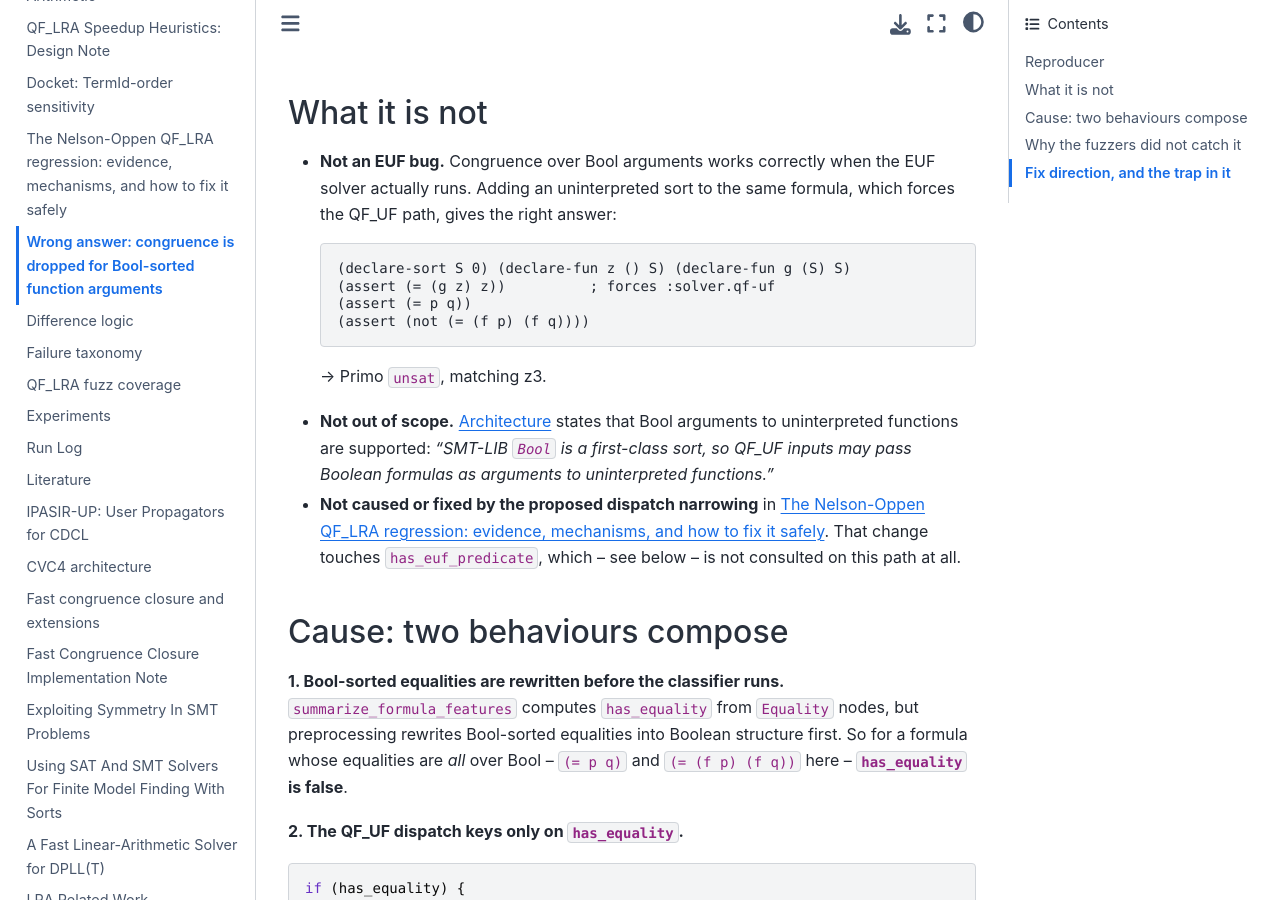
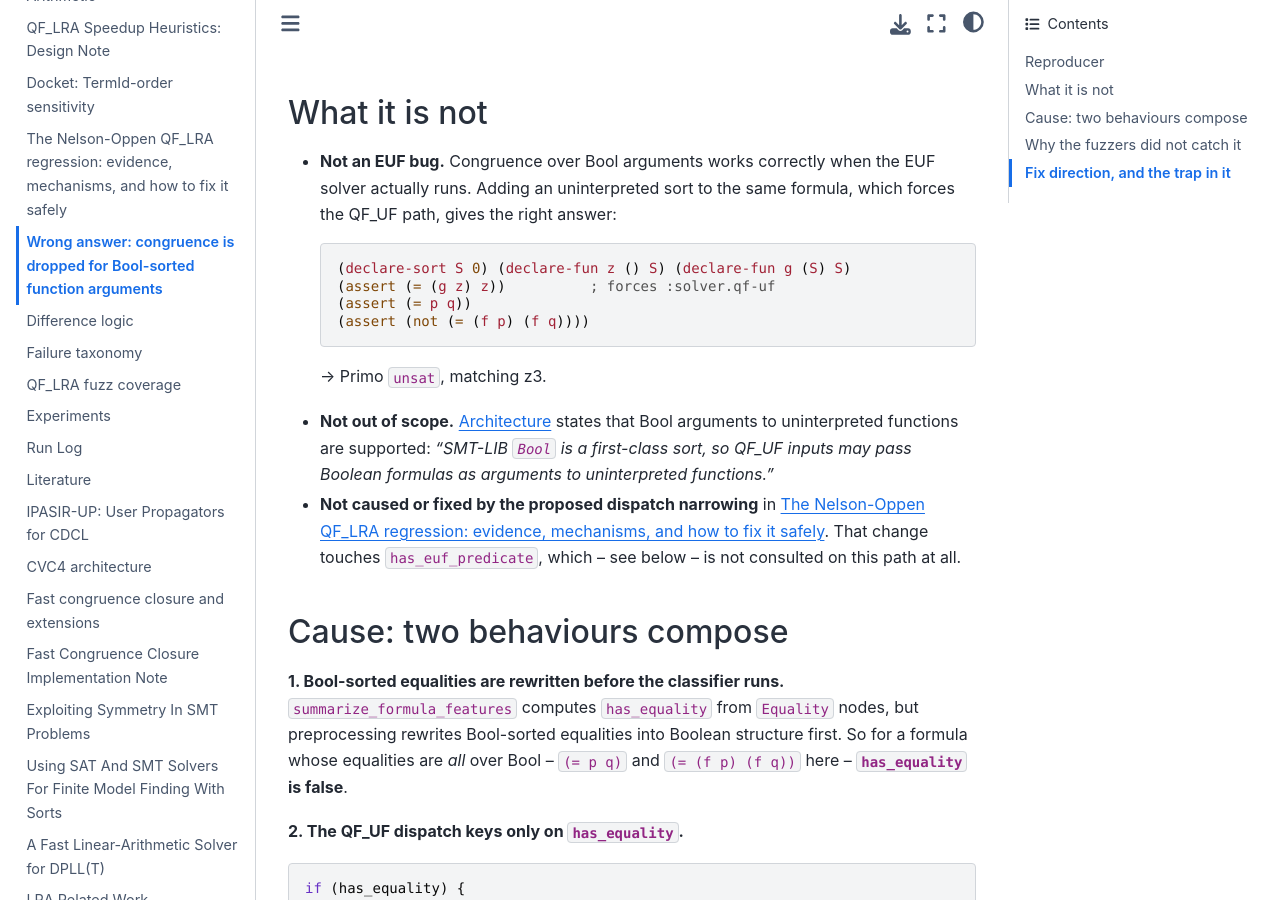
Before and after one commit to primo-solver/primo, a Jupyter Book: the page built from docs/bool-argument-congruence-bug.md, in a window 1280 px wide and 900 px high, scrolled down 841 px. Built offline with Jupyter Book 1.0.4 settings and Sphinx 7.4.7 and the Sphinx Book theme 1.1.4, drawn with Linux system fonts in a browser that asks for light colours.

Commit message:
Use a known lexer for the second SMT-LIB block
Co-Authored-By: Claude Opus 5 <noreply@anthropic.com>

````diff
--- a/docs/bool-argument-congruence-bug.md
+++ b/docs/bool-argument-congruence-bug.md
@@ -34,7 +34,7 @@ Nelson-Oppen merge, so it is not a regression from that work.
   EUF solver actually runs. Adding an uninterpreted sort to the same formula,
   which forces the QF_UF path, gives the right answer:
 
-  ```smt2
+  ```lisp
   (declare-sort S 0) (declare-fun z () S) (declare-fun g (S) S)
   (assert (= (g z) z))          ; forces :solver.qf-uf
   (assert (= p q))
````
